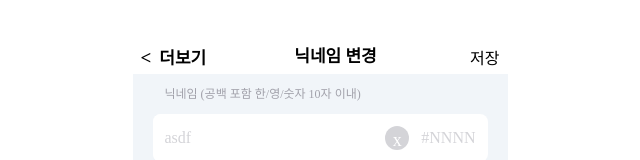
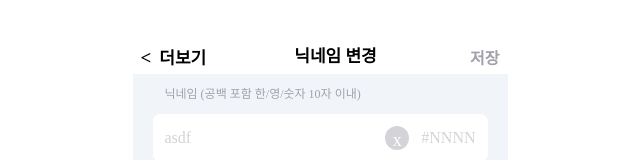
Before and after one commit to sswonlee/SNUTT-clone, a React (Vite) app: page /mypage/account/change-nickname in a window 1280 px wide. Shown: the top 160 px of the page, without its empty margins (320-960 px from the left). Built offline with nearby package versions, Linux system fonts and the light colour scheme; a web font is replaced by a local one.

Commit message:
🔥저장 후 account page로 나가도록 설정 🔥as HeadersInit 로 타입힌트

```diff
--- a/src/components/ChangeNickname.tsx
+++ b/src/components/ChangeNickname.tsx
@@ -14,7 +14,7 @@ function ChangeNickname() {
   const token = useToken();
   const [newNickname, setNewNickname] = useState('');
 
-  const save_nickname = (newNickname: string) => {
+  const save_nickname = () => {
     fetch(
       'https://wafflestudio-seminar-2024-snutt-redirect.vercel.app/v1/users/me',
       {
@@ -22,7 +22,7 @@ function ChangeNickname() {
         headers: {
           'Content-Type': 'application/json',
           'x-access-token': token,
-        },
+        } as HeadersInit,
         body: JSON.stringify({
           nickname: newNickname,
         }),
@@ -34,6 +34,7 @@ function ChangeNickname() {
           nickname: json.nickname.nickname,
           tag: json.nickname.tag,
         });
+        nav('/mypage/account');
       })
       .catch((err: unknown) => {
         window.alert(err);
@@ -53,9 +54,9 @@ function ChangeNickname() {
         </button>
         <div className="text-[17px] font-bold pb-1 mr-auto">닉네임 변경</div>
         <button
-          onClick={() => {
-            save_nickname(newNickname);
-          }}
+          onClick={save_nickname}
+          disabled={newNickname === ''}
+          className="font-semibold disabled:text-zinc-400"
         >
           저장
         </button>
```
